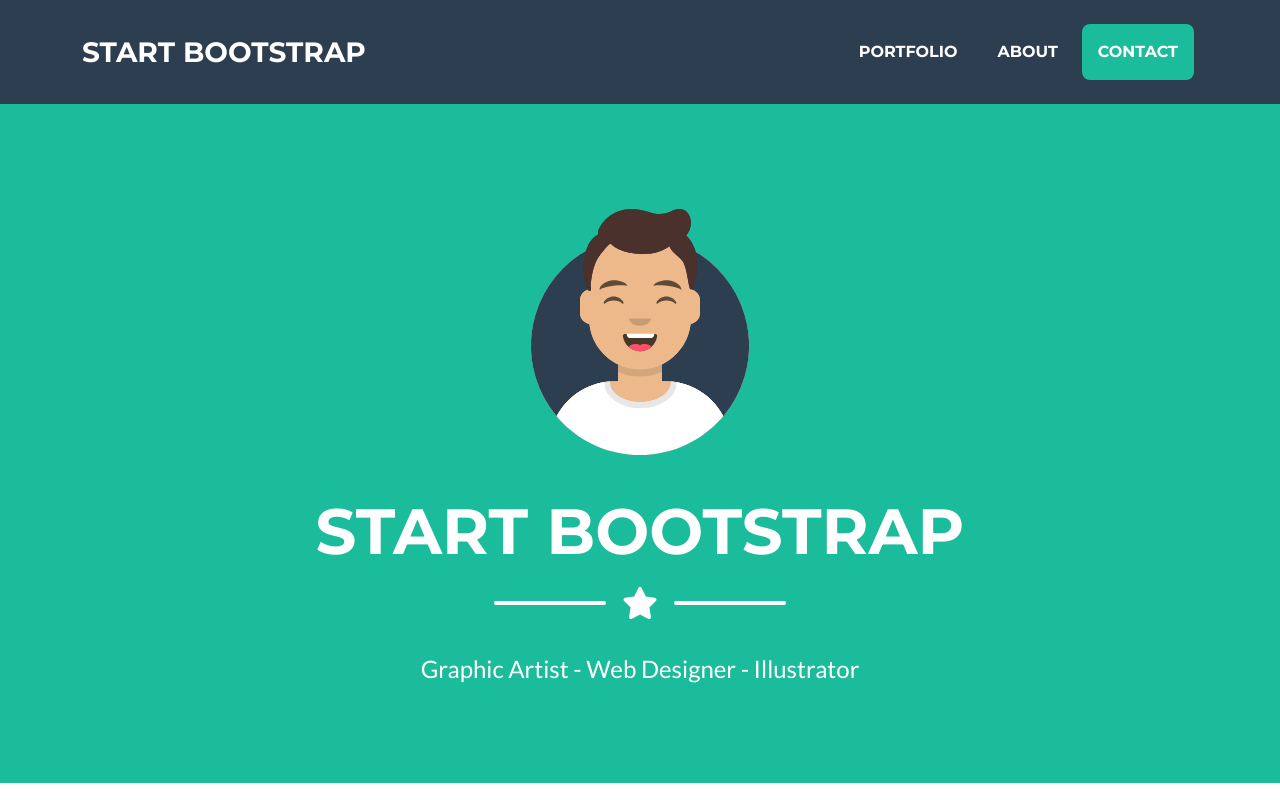
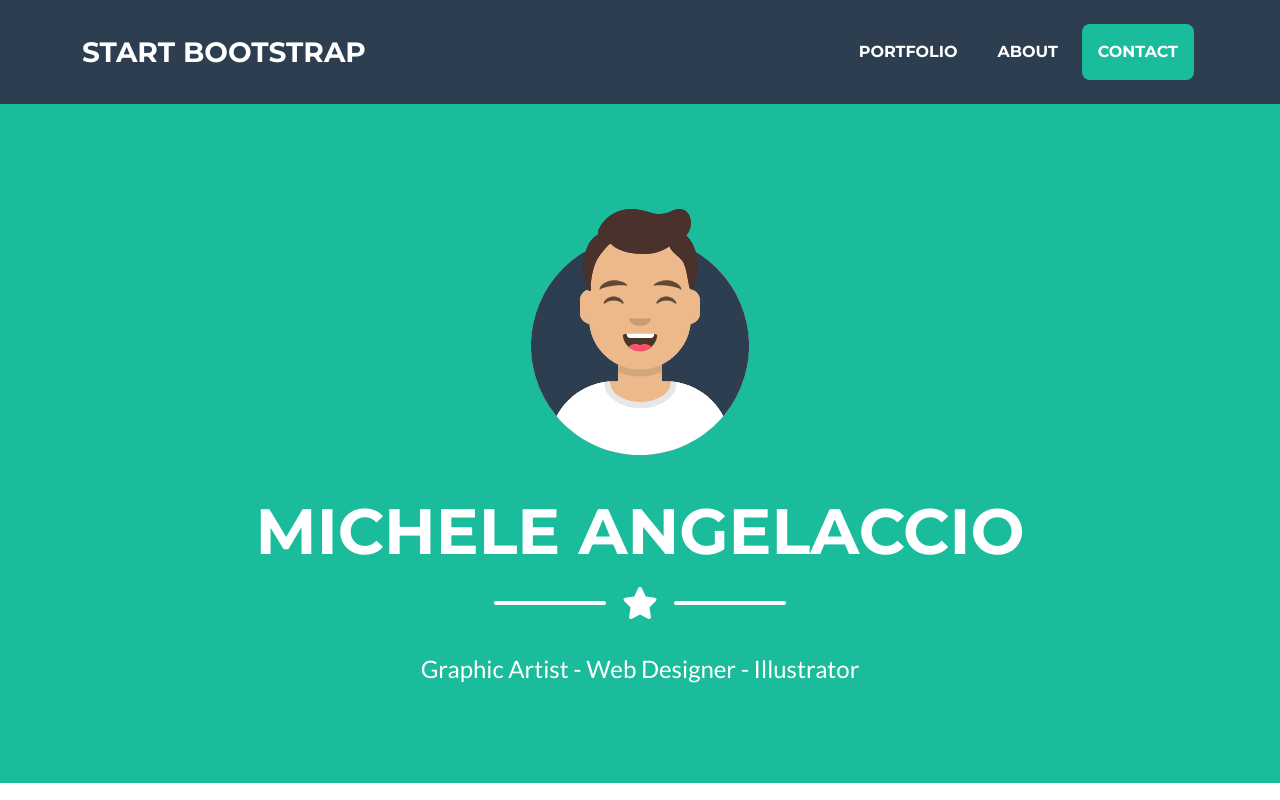
Before and after one commit to mangelaccio/my-site, a plain HTML site: page index.html in a window 1280 px wide. Shown: the top 800 px of the page. Drawn offline with nearby package versions, Linux system fonts and the light colour scheme.

Commit message:
Update index.html

```diff
--- a/index.html
+++ b/index.html
@@ -40,7 +40,7 @@
                 <!-- Masthead Avatar Image-->
                 <img class="masthead-avatar mb-5" src="assets/img/avataaars.svg" alt="..." />
                 <!-- Masthead Heading-->
-                <h1 class="masthead-heading text-uppercase mb-0">Start Bootstrap</h1>
+                <h1 class="masthead-heading text-uppercase mb-0">Michele Angelaccio</h1>
                 <!-- Icon Divider-->
                 <div class="divider-custom divider-light">
                     <div class="divider-custom-line"></div>
```
